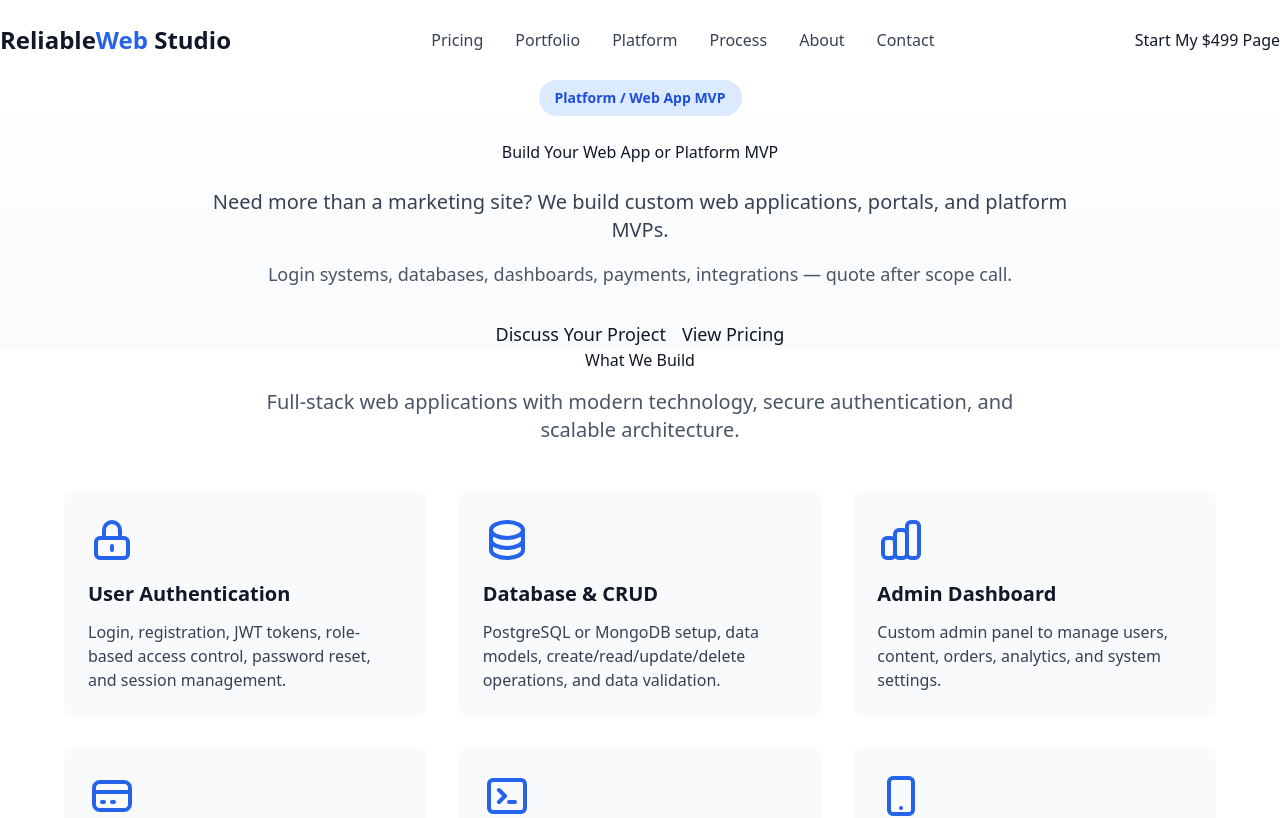
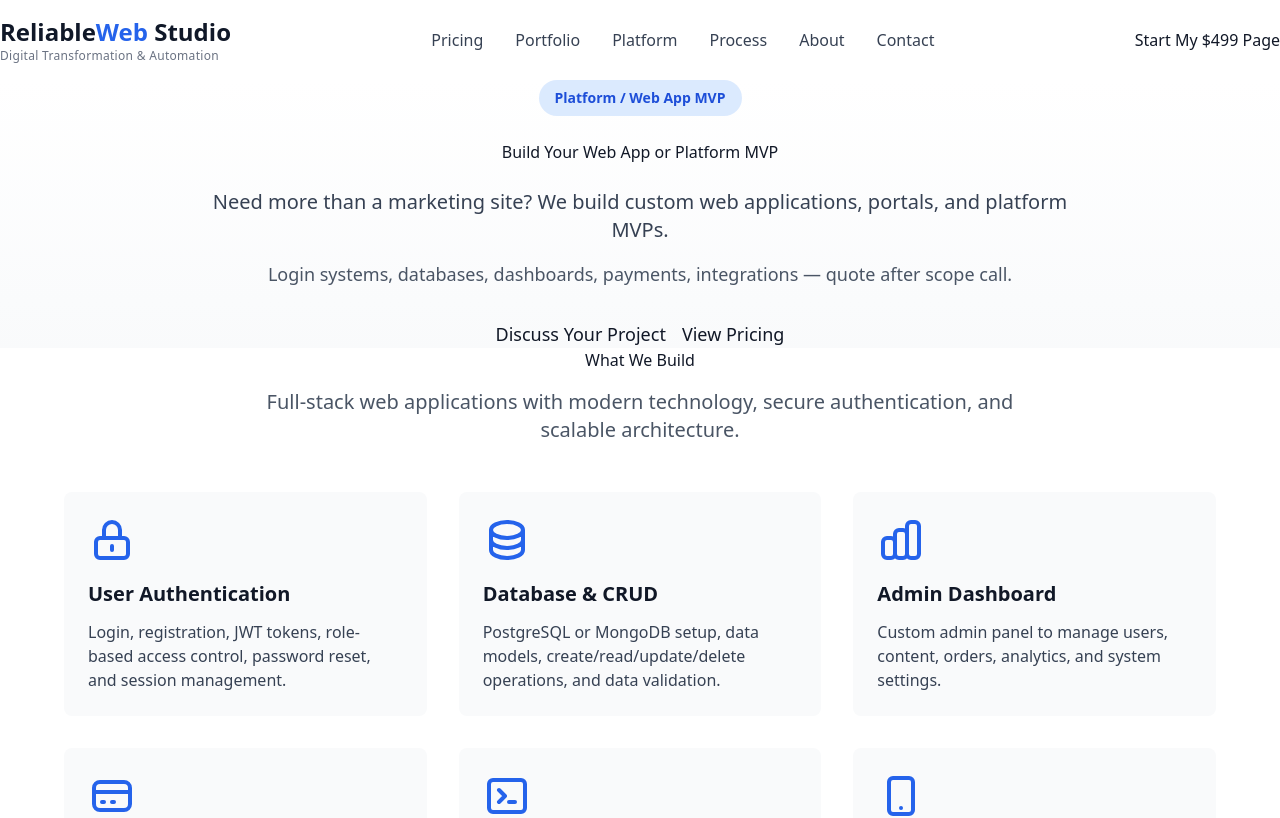
Before and after one commit to nomadghibi/reliablewebco, a Next.js app: page /platform in a window 1280 px wide. Shown: the top 818 px of the page. Built offline with nearby package versions, Linux system fonts and the light colour scheme.

Commit message:
Add tagline under logo: Digital Transformation & Automation

```diff
--- a/src/components/Header.tsx
+++ b/src/components/Header.tsx
@@ -24,8 +24,11 @@ export default function Header() {
       <nav className="container-custom">
         <div className="flex items-center justify-between h-16 md:h-20">
           {/* Logo */}
-          <Link href="/" className="text-xl md:text-2xl font-bold text-gray-900">
-            Reliable<span className="text-primary-600">Web</span> Studio
+          <Link href="/" className="flex flex-col">
+            <span className="text-xl md:text-2xl font-bold text-gray-900">
+              Reliable<span className="text-primary-600">Web</span> Studio
+            </span>
+            <span className="text-xs text-gray-500 tracking-wide">Digital Transformation & Automation</span>
           </Link>
 
           {/* Desktop Navigation */}
```
